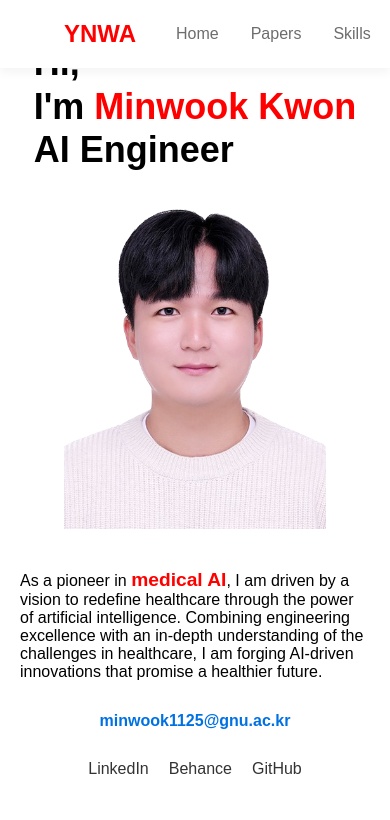
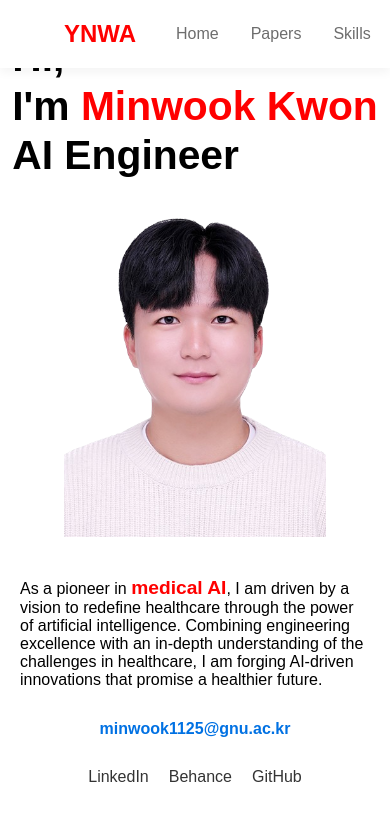
Before and after one commit to minwook1125/Minwook-Kwon-portfolio, a website: page public/homepage.html in a window 390 px wide. Drawn offline with Linux system fonts and the light colour scheme.

Commit message:
Resolve merge conflicts

```diff
--- a/public/style.css
+++ b/public/style.css
@@ -258,7 +258,7 @@ body, #home{
     }
 
     .left-content{
-        font-size: 1.5em;
+        font-size: 1.7em;
     }
 
     .profile-image {
```
